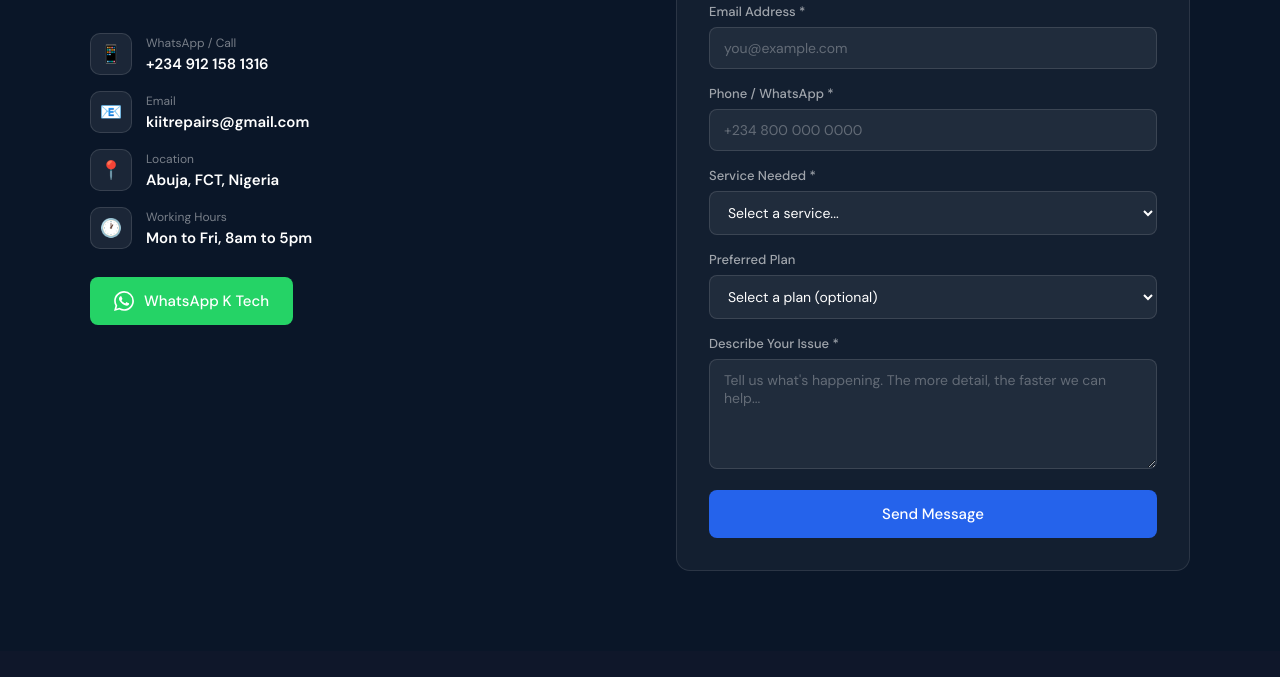
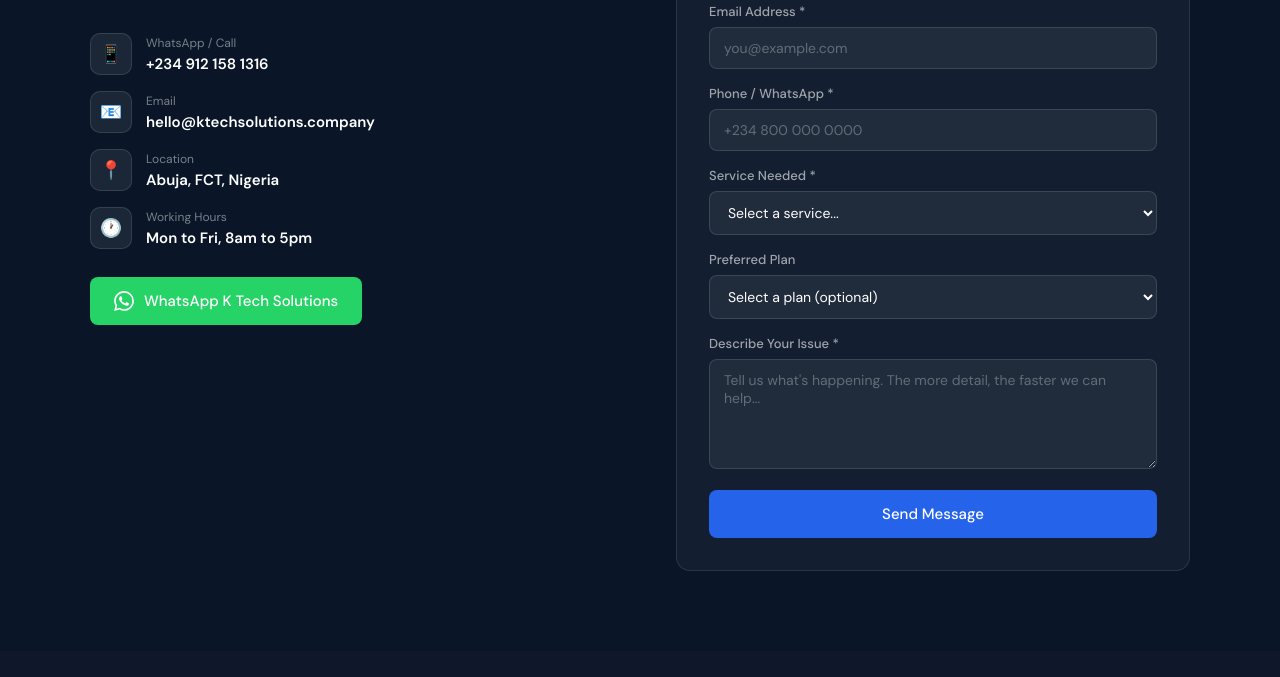
Before and after one commit to Kayne-dev/ktech, a plain HTML site: page index.html in a window 1280 px wide. Shown: the part 5150-5827 px from the top of the page. Drawn offline with Linux system fonts and the light colour scheme.

Commit message:
Email address update

```diff
--- a/index.html
+++ b/index.html
@@ -619,7 +619,7 @@ footer{background:var(--gray-900);padding:48px 24px 28px}
             <div class="contact-method-text">
               <span>Email</span>
               <!-- EDIT: Replace with your real email -->
-              <strong><a href="mailto:kiitrepairs@gmail.com">kiitrepairs@gmail.com</a></strong>
+              <strong><a href="mailto:hello@ktechsolutions.company">hello@ktechsolutions.company</a></strong>
             </div>
           </div>
           <div class="contact-method">
@@ -637,7 +637,7 @@ footer{background:var(--gray-900);padding:48px 24px 28px}
            style="display:inline-flex;align-items:center;gap:10px;background:var(--wa-green);color:white;padding:14px 24px;border-radius:var(--radius);text-decoration:none;font-weight:500;margin-top:28px;font-size:15px;transition:background 0.2s"
            onmouseover="this.style.background='#1ebe5d'" onmouseout="this.style.background='var(--wa-green)'">
           <svg width="20" height="20" viewBox="0 0 24 24" fill="currentColor"><path d="M17.472 14.382c-.297-.149-1.758-.867-2.03-.967-.273-.099-.471-.148-.67.15-.197.297-.767.966-.94 1.164-.173.199-.347.223-.644.075-.297-.15-1.255-.463-2.39-1.475-.883-.788-1.48-1.761-1.653-2.059-.173-.297-.018-.458.13-.606.134-.133.298-.347.446-.52.149-.174.198-.298.298-.497.099-.198.05-.371-.025-.52-.075-.149-.669-1.612-.916-2.207-.242-.579-.487-.5-.669-.51-.173-.008-.371-.01-.57-.01-.198 0-.52.074-.792.372-.272.297-1.04 1.016-1.04 2.479 0 1.462 1.065 2.875 1.213 3.074.149.198 2.096 3.2 5.077 4.487.709.306 1.262.489 1.694.625.712.227 1.36.195 1.871.118.571-.085 1.758-.719 2.006-1.413.248-.694.248-1.289.173-1.413-.074-.124-.272-.198-.57-.347m-5.421 7.403h-.004a9.87 9.87 0 01-5.031-1.378l-.361-.214-3.741.982.998-3.648-.235-.374a9.86 9.86 0 01-1.51-5.26c.001-5.45 4.436-9.884 9.888-9.884 2.64 0 5.122 1.03 6.988 2.898a9.825 9.825 0 012.893 6.994c-.003 5.45-4.437 9.884-9.885 9.884m8.413-18.297A11.815 11.815 0 0012.05 0C5.495 0 .16 5.335.157 11.892c0 2.096.547 4.142 1.588 5.945L.057 24l6.305-1.654a11.882 11.882 0 005.683 1.448h.005c6.554 0 11.89-5.335 11.893-11.893a11.821 11.821 0 00-3.48-8.413z"/></svg>
-          WhatsApp K Tech
+          WhatsApp K Tech Solutions
         </a>
       </div>
 
```
